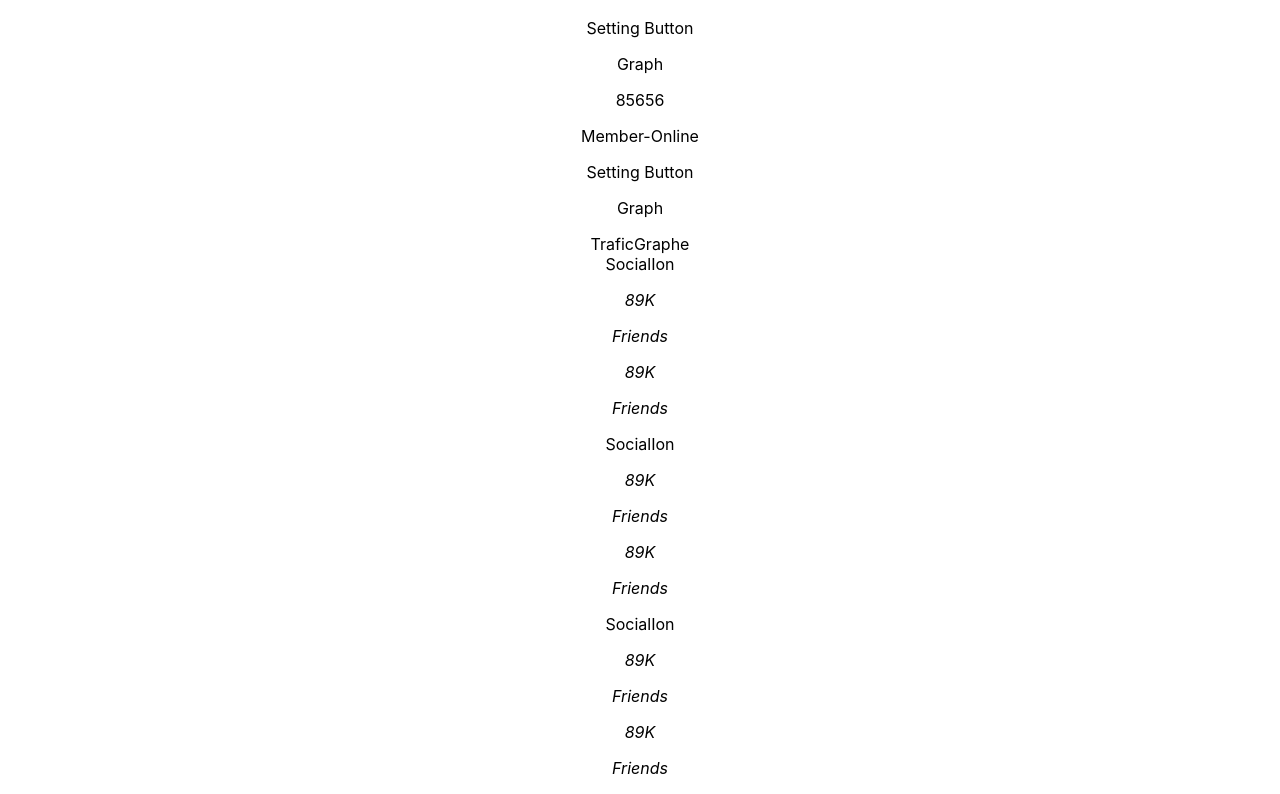
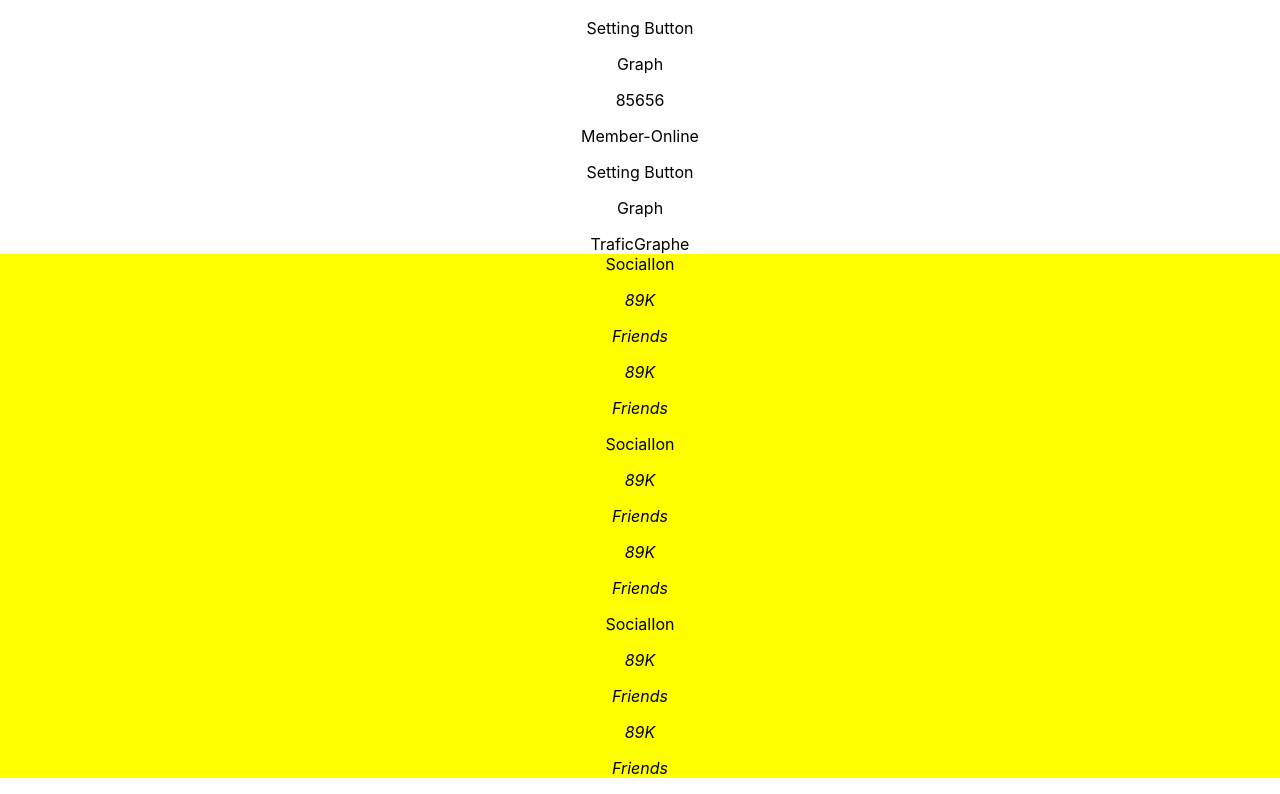
Before and after one commit to dineshabey/react-component-destructure, a React (Create React App) app: page / in a window 1280 px wide. Shown: the part 639-1433 px from the top of the page. Built offline with nearby package versions, Linux system fonts and the light colour scheme.

Commit message:
add color to soial card

```diff
--- a/src/layouts/home/homeContent/SocialStatus.js
+++ b/src/layouts/home/homeContent/SocialStatus.js
@@ -3,7 +3,7 @@ import SocialCard from './socialStaks/SocialCard'
 
 export default function SocialStatus() {
     return (
-        <div>
+        <div style={{backgroundColor:"yellow"}}>
 
             {/* Fb Card /
    Twiter Card /
```
